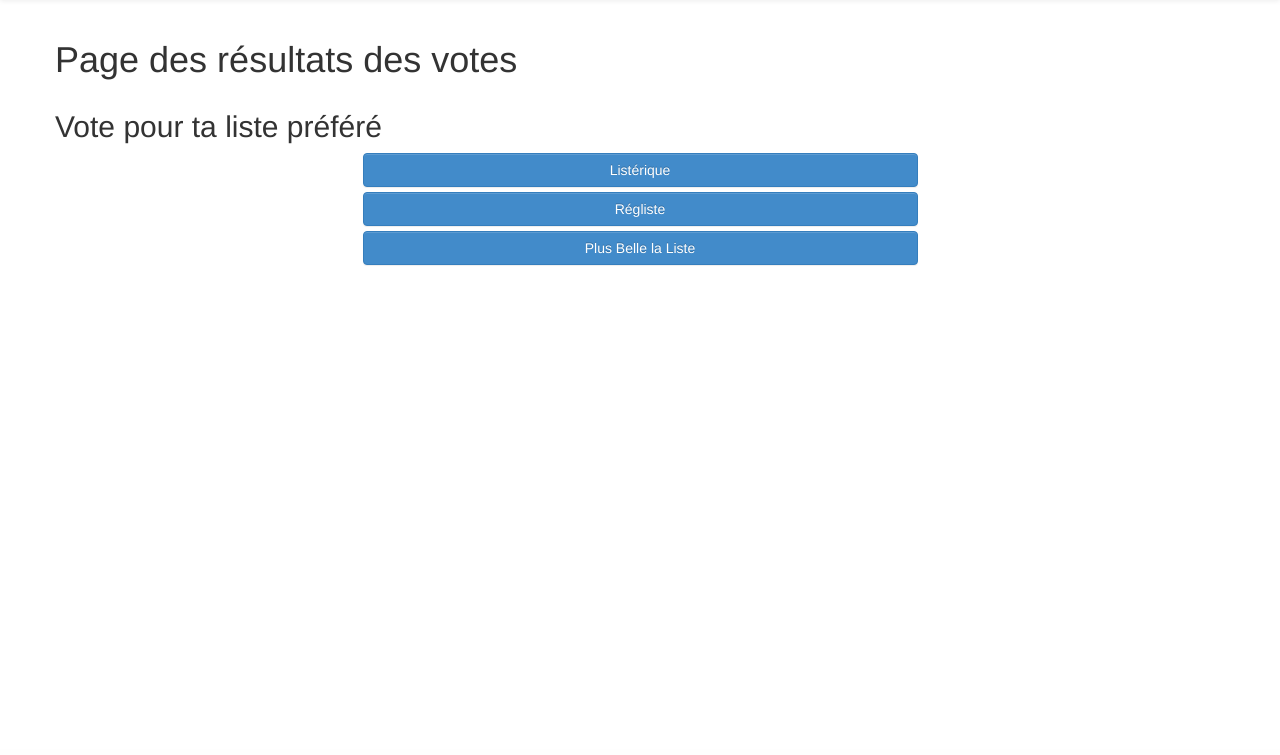
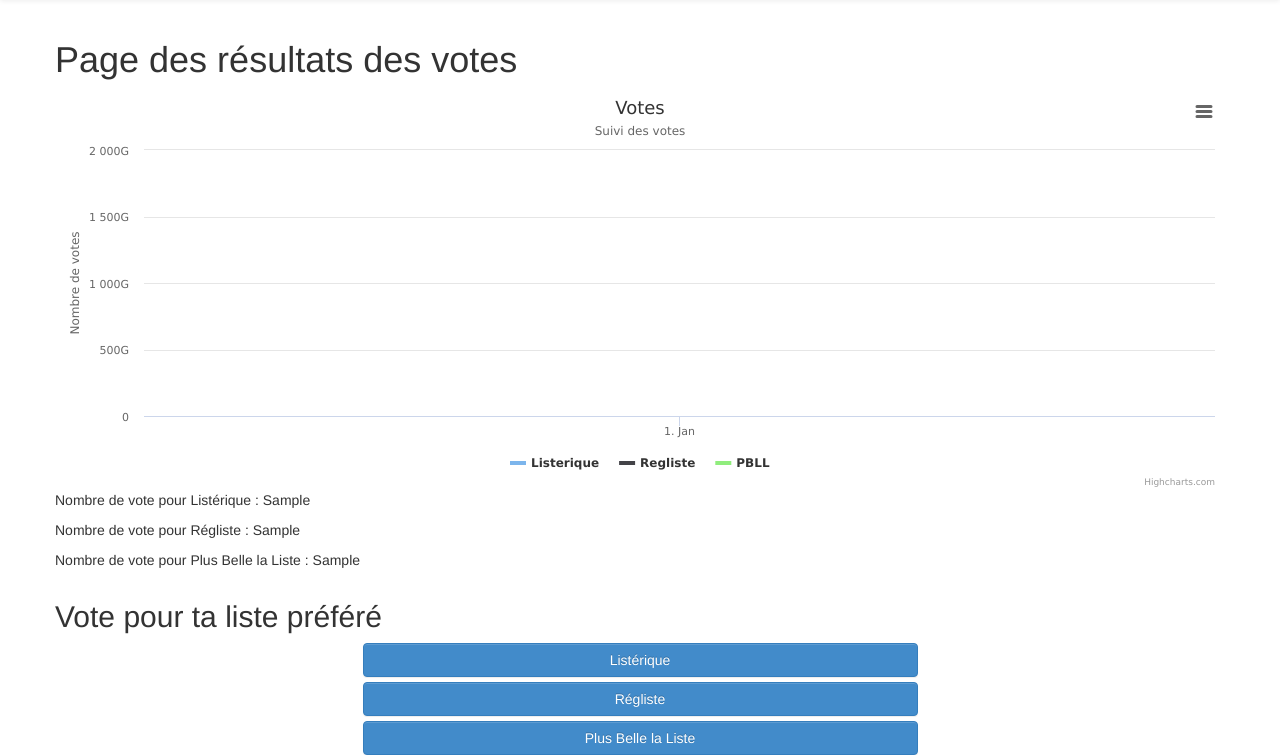
Before and after one commit to ColasV/campagne, a CakePHP app: the page made by app/View/Votes/index.ctp in a window 1280 px wide. Shown: the part 51-806 px from the top of the page. Before the commit the page ends 317 px from the top, so only its background shows below. Run offline with PHP 8.4 and a stand-in for CakePHP, Linux system fonts and the light colour scheme; the template is opened without the code that fills it: most values are stand-ins (such as "Sample title", 1, 10 or a date in 2020); some libraries are stand-ins or nearby versions.

Commit message:
Code fonctionnel

```diff
--- a/app/Model/VoteModel.php
+++ /dev/null
@@ -1,4 +0,0 @@
-<?php
-
-class VoteModel extends AppModel {
-}
--- a/app/View/Layouts/default.ctp
+++ b/app/View/Layouts/default.ctp
@@ -51,6 +51,7 @@ $cakeDescription = __d('cake_dev', 'Campagne Ensimag 2014');
 
 		echo $this->Html->css('bootstrap-theme');
 		echo $this->Html->css('bootstrap');
+
 		echo $this->Html->script('jquery');
 		echo $this->Html->script('bootstrap');
 
@@ -59,7 +60,9 @@ $cakeDescription = __d('cake_dev', 'Campagne Ensimag 2014');
 		echo $this->fetch('css');
 		echo $this->fetch('script');
 	?>
-
+  <script src="http://code.highcharts.com/highcharts.js"></script>
+<script src="http://code.highcharts.com/modules/exporting.js"></script>
+  <script type="text/javascript" src="https://www.google.com/jsapi"></script>
 	<meta name="viewport" content="initial-scale=1.0, user-scalable=no" />
 </head>
 <body>
--- a/app/View/Votes/index.ctp
+++ b/app/View/Votes/index.ctp
@@ -1,4 +1,114 @@
-<div class="row"><h1>Page des résultats des votes</h1></div>
+<div class="row">
+  <h1>Page des résultats des votes</h1>
+
+<script type="text/javascript">
+$(function () {
+        $('#container').highcharts({
+          chart: {
+                renderTo: 'tendance',
+                type: 'spline'
+            },
+            title: {
+                text: 'Votes'
+            },
+            subtitle: {
+                text: 'Suivi des votes'
+            },
+            xAxis: {
+                type: 'datetime'
+            },
+            yAxis: {
+                title: {
+                    text: 'Nombre de votes'
+                },
+                min: 0,
+             },
+            tooltip: {
+                formatter: function() {
+                        return ''+
+                        Highcharts.dateFormat('%e. %b %Y, %H H', this.x) +': '+ this.y +' votants';
+                }
+            },
+            plotOptions: {
+                spline: {
+                    lineWidth: 4,
+                    states: {
+                        hover: {
+                            lineWidth: 5
+                        }
+                    },
+                    marker: {
+                        enabled: false,
+                        states: {
+                            hover: {
+                                enabled: true,
+                                symbol: 'circle',
+                                radius: 5,
+                                lineWidth: 1
+                            }
+                        }
+                    },
+
+                }
+            },
+            series: [{
+                name: 'Listerique',
+              <?php echo 'data: [';
+                foreach ($liste1 as $vote) {
+                  echo '[';
+                  echo (date('U',strtotime($vote['votes']['date']))+3600)*1000;
+                  echo ',';
+                  echo $vote[0]['c'];
+                  echo '],';
+                }
+                echo ']';
+                ?>
+
+            }, {
+                name: 'Regliste',
+                <?php echo 'data: [';
+                  foreach ($liste2 as $vote) {
+                    echo '[';
+                    echo (date('U',strtotime($vote['votes']['date']))+3600)*1000;
+                    echo ',';
+                    echo $vote[0]['c'];
+                    echo '],';
+                  }
+                  echo ']';
+                  ?>
+            }, {
+                name: 'PBLL',
+                <?php echo 'data: [';
+                  foreach ($liste3 as $vote) {
+                    echo '[';
+                    echo (date('U',strtotime($vote['votes']['date']))+3600)*1000;
+                    echo ',';
+                    echo $vote[0]['c'];
+                    echo '],';
+                  }
+                  echo ']';
+                  ?>
+            }],
+            navigation: {
+                menuItemStyle: {
+                    fontSize: '10px'
+                }
+            }
+        });
+    });
+</script>
+<div id="container" style="min-width: 310px; height: 400px; margin: 0 auto"></div>
+
+
+</div>
+<div class="row">
+<p>Nombre de vote pour Listérique : <?php echo $liste_1; ?></p>
+<p>Nombre de vote pour Régliste : <?php echo $liste_2;?></p>
+<p>Nombre de vote pour Plus Belle la Liste : <?php echo $liste_3;?></p>
+</div>
+
+
+
 
 <div class="row">
   <h2>Vote pour ta liste préféré</h2>
```
Also changed, not shown: app/Controller/VotesController.php (+59 -14 lines).
